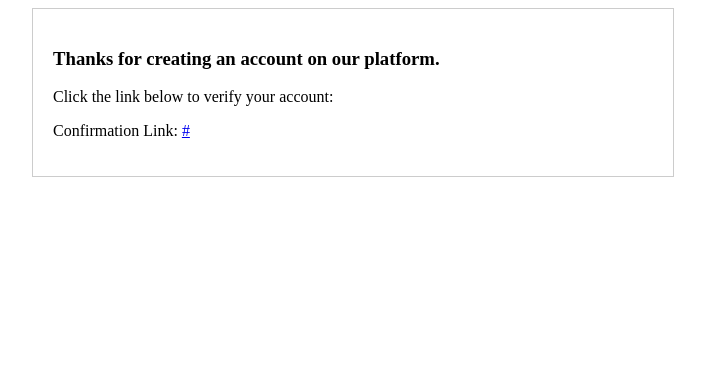
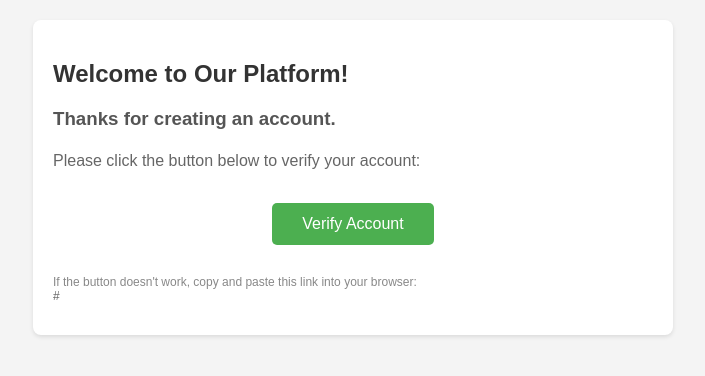
Before and after one commit to ripionck/Instructo-be, a Django app: template admin_pannel/templates/confirm_email.html in a window 1280 px wide. Shown: the top 376 px of the page, without its empty margins (287-992 px from the left). Run offline with Django 5.2, Linux system fonts and the light colour scheme; the template is opened without the code that fills it: most values are stand-ins (such as "Sample title", 1, 10 or a date in 2020).

Commit message:
added confirmation email template

```diff
--- a/admin_pannel/templates/confirm_email.html
+++ b/admin_pannel/templates/confirm_email.html
@@ -2,23 +2,58 @@
 <html lang="en">
   <head>
     <meta charset="UTF-8" />
+    <meta name="viewport" content="width=device-width, initial-scale=1.0" />
     <title>Account Verification</title>
   </head>
-  <body>
+  <body
+    style="
+      margin: 0;
+      padding: 0;
+      font-family: Arial, sans-serif;
+      background-color: #f4f4f4;
+    "
+  >
     <div
       style="
         max-width: 600px;
-        margin: 0 auto;
+        margin: 20px auto;
         padding: 20px;
-        border: 1px solid #ccc;
+        background-color: #ffffff;
+        border-radius: 8px;
+        box-shadow: 0 2px 4px rgba(0, 0, 0, 0.1);
       "
     >
-      <h3>Thanks for creating an account on our platform.</h3>
-      <p>Click the link below to verify your account:</p>
+      <h2 style="color: #333333; margin-bottom: 20px">
+        Welcome to Our Platform!
+      </h2>
 
-      <p>
-        Confirmation Link:
-        <a href="{{ confirm_link }}" target="_blank">{{ confirm_link }}</a>
+      <h3 style="color: #555555">Thanks for creating an account.</h3>
+
+      <p style="color: #666666; line-height: 1.5">
+        Please click the button below to verify your account:
+      </p>
+
+      <div style="text-align: center; margin: 30px 0">
+        <a
+          href="{{ confirm_link }}"
+          style="
+            background-color: #4caf50;
+            color: white;
+            padding: 12px 30px;
+            text-decoration: none;
+            border-radius: 5px;
+            display: inline-block;
+          "
+          target="_blank"
+        >
+          Verify Account
+        </a>
+      </div>
+
+      <p style="color: #888888; font-size: 12px">
+        If the button doesn't work, copy and paste this link into your browser:
+        <br />
+        <span style="color: #666666">{{ confirm_link }}</span>
       </p>
     </div>
   </body>
```
